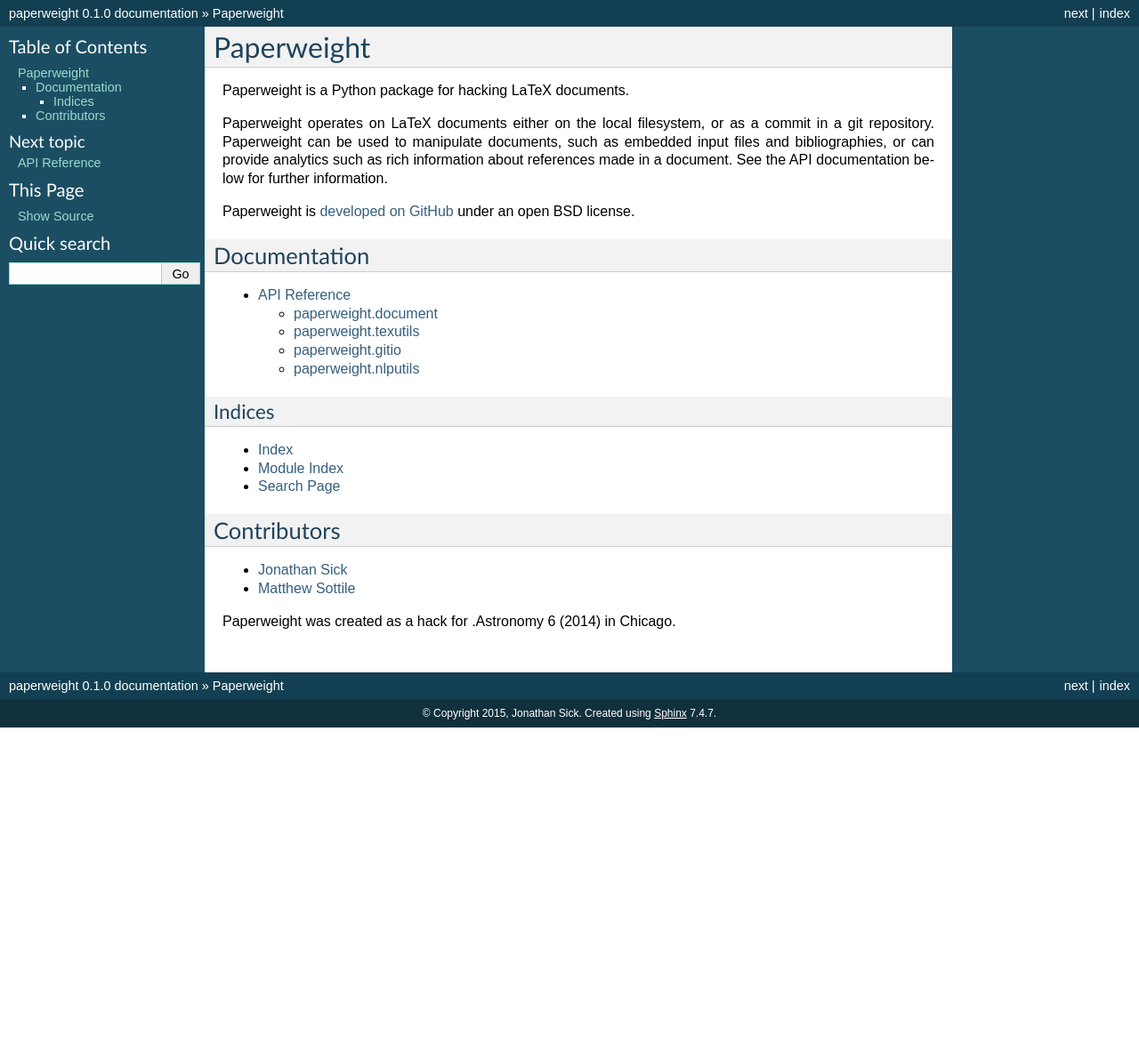
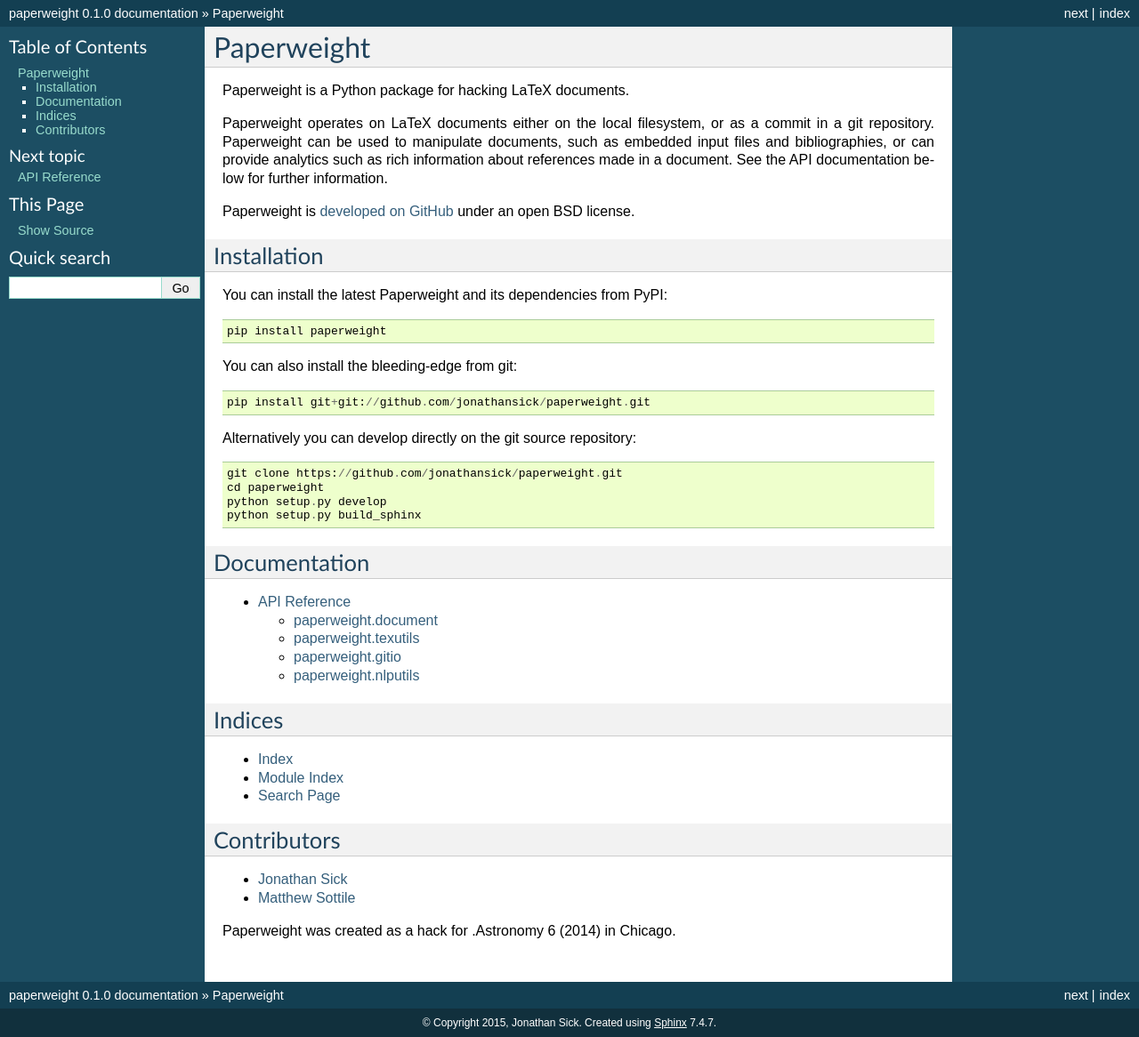
Before and after one commit to jonathansick/paperweight, a Sphinx documentation site: the page built from doc/index.rst, in a window 1280 px wide. Shown: the whole page at 89% size. Built offline with Sphinx 7.4.7, drawn with Linux system fonts in a browser that asks for light colours; before the commit the page ends 900 px from its top, so only the background shows below that.

Commit message:
Polish up intro doc page

```diff
--- a/doc/index.rst
+++ b/doc/index.rst
@@ -8,6 +8,26 @@
 See the API documentation below for further information.
 
 Paperweight is `developed on GitHub <http://github.com/jonathansick/paperweight>`_ under an open BSD license.
+
+Installation
+------------
+
+You can install the latest Paperweight and its dependencies from PyPI::
+
+   pip install paperweight
+
+
+You can also install the bleeding-edge from git::
+
+   pip install git+git://github.com/jonathansick/paperweight.git
+
+
+Alternatively you can develop directly on the git source repository::
+
+   git clone https://github.com/jonathansick/paperweight.git
+   cd paperweight
+   python setup.py develop
+   python setup.py build_sphinx
 
 
 Documentation
@@ -20,7 +40,7 @@
 
 
 Indices
-~~~~~~~
+-------
 
 * :ref:`genindex`
 * :ref:`modindex`
```
